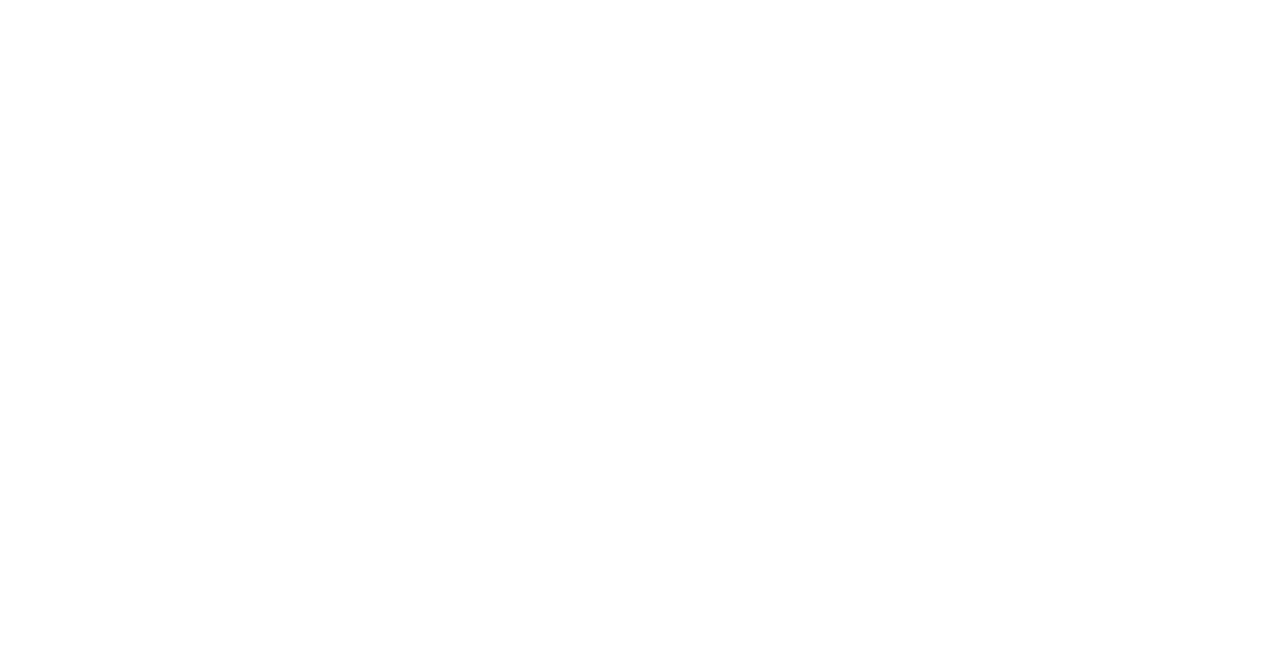
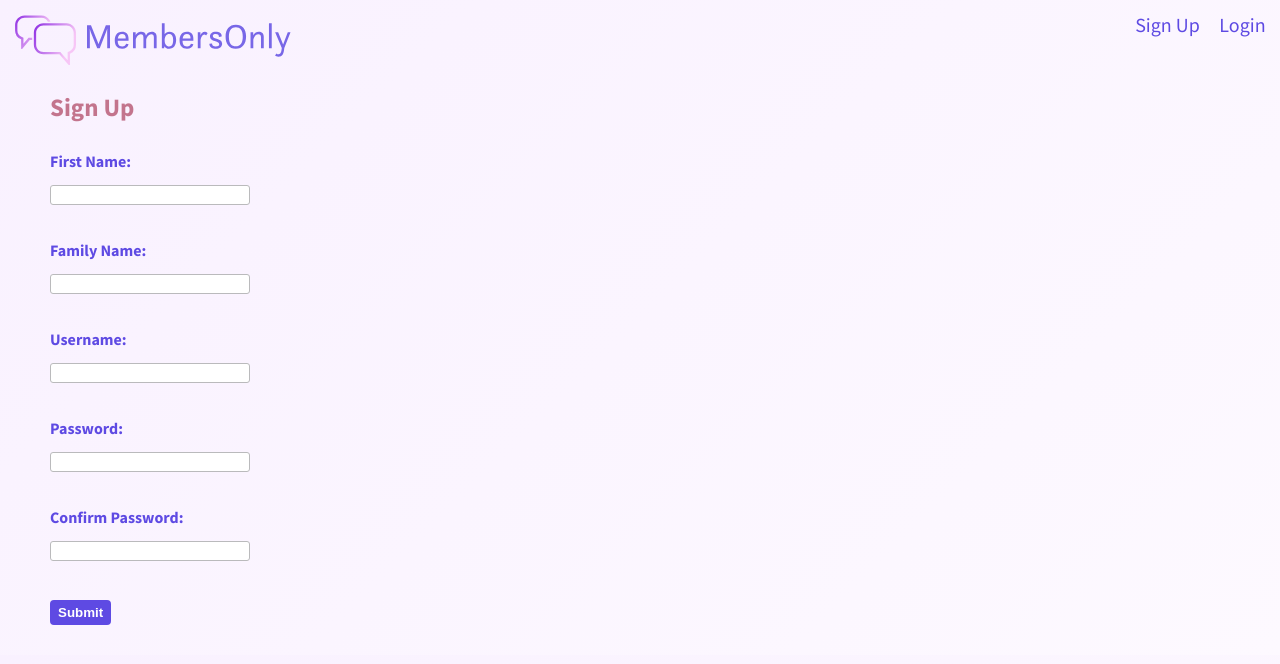
Before and after one commit to JaredHammond/members-only-react, a React (Create React App) app: page /signup in a window 1280 px wide. Before the commit this address had no page. Shown: the top 664 px of the page. Built offline with nearby package versions, Linux system fonts and the light colour scheme.

Commit message:
Added signup and login page mockups

```diff
--- a/public/style.css
+++ b/public/style.css
@@ -130,6 +130,10 @@
 
 /* My CSS */
 
+* {
+  box-sizing: border-box;
+}
+
 body {
   background: linear-gradient(135deg, #f9f1ff, #fdf9ff);
   font-family: "Source Sans Pro", sans-serif;
@@ -195,8 +199,11 @@
   outline-style: none;
   background-color: inherit;
   border: none;
-  margin: 15px 15px 0 0;
   flex: 1;
+  display: flex;
+  text-decoration: none;
+  justify-content: center;
+  align-items: center;
 }
 
 .nav-btn:hover {
@@ -205,6 +212,8 @@
 
 .login-area {
   display: flex;
+  justify-content: center;
+  align-items: center;
 }
 
 .text-input {
@@ -302,14 +311,15 @@
 }
 
 .new-message {
-  display: block;
+  display: flex;
+  justify-content: center;
+  align-items: center;
   text-decoration: none;
   text-align: center;
-  border: #5e4ae3 5px solid;
-  max-width: 520px;
+  border: #5E4AE3 5px solid;
+  max-width: 500px;
   height: 40px;
   margin: 20px auto;
-  padding-top: 10px;
   border-radius: 8px;
   font-weight: 700;
   font-size: 25px;
--- a/src/RouteSwitch.js
+++ b/src/RouteSwitch.jsx
@@ -1,6 +1,8 @@
 import { BrowserRouter , Routes, Route } from "react-router-dom";
-import App from "./App"
-import Profile from "./Profile"
+import App from "./views/App";
+import Profile from "./views/Profile";
+import SignUp from "./views/SignUp";
+import Login from "./views/Login";
 
 function RouteSwitch() {
     return (
@@ -8,6 +10,8 @@
             <Routes>
                 <Route path="/" element={<App />} />
                 <Route path="/profile" element={<Profile />} />
+                <Route path="/signup" element={<SignUp />} />
+                <Route path="/login" element={<Login />} />
             </Routes>
         </BrowserRouter>
     );
--- a/src/SignUp.js
+++ /dev/null
@@ -1,5 +0,0 @@
-const SignUp = () => {
-  return <main></main>;
-};
-
-export default SignUp;
--- a/src/components/Button.js
+++ b/src/components/Button.js
@@ -1,8 +1,8 @@
 const Button = (props) => {
-  const { onClick, text } = props;
+  const { onClick, text, type } = props;
 
   return (
-    <button onClick={onClick} className="btn small-btn">
+    <button onClick={onClick} className="btn small-btn" type={type || "button"}>
       {text}
     </button>
   );
--- a/src/components/Header.js
+++ b/src/components/Header.js
@@ -1,3 +1,5 @@
+import { Link } from "react-router-dom";
+
 const Header = (props) => {
   const { isLoggedIn } = props;
   let loginArea;
@@ -5,23 +7,15 @@
   if (isLoggedIn) {
     loginArea = (
       <>
-        <button className="nav-btn" type="submit">
-          Profile
-        </button>
-        <button className="nav-btn" type="submit">
-          Logout
-        </button>
+        <Link className="nav-btn" to="/profile">Profile</Link>
+        <Link className="nav-btn" to="/logout">Logout</Link>
       </>
     );
   } else {
     loginArea = (
       <>
-        <button className="nav-btn" type="submit">
-          Signup
-        </button>
-        <button className="nav-btn" type="submit">
-          Login
-        </button>
+        <Link className="nav-btn" to="/signup">Sign Up</Link>
+        <Link className="nav-btn" to="/login">Login</Link>
       </>
     );
   }
--- /dev/null
+++ b/src/components/NewMessage.jsx
@@ -0,0 +1,9 @@
+import { Link } from 'react-router-dom';
+
+const NewMessage = () => {
+    return (
+        <Link className="btn new-message" to={'/message/new'}>Compose New Message</Link>
+    )
+}
+
+export default NewMessage;
--- a/src/index.js
+++ b/src/index.js
@@ -1,11 +1,12 @@
 import React from "react";
-import ReactDOM from "react-dom";
+import { createRoot } from "react-dom/client";
 import "./index.css";
 import RouteSwitch from "./RouteSwitch";
 
-ReactDOM.render(
+const container = document.getElementById('root');
+const root = createRoot(container);
+root.render(
   <React.StrictMode>
     <RouteSwitch />
-  </React.StrictMode>,
-  document.getElementById("root")
+  </React.StrictMode>
 );
--- a/src/App.js
+++ b/src/views/App.jsx
@@ -1,5 +1,6 @@
-import Messages from "./components/Messages";
-import Header from "./components/Header";
+import Messages from "../components/Messages";
+import Header from "../components/Header";
+import NewMessage from "../components/NewMessage";
 
 const messages = [
   {
@@ -28,10 +29,17 @@
   },
 ];
 
+const isLoggedIn = true
+
 function App() {
   return (
     <div className="App">
-      <Header isLoggedIn={false} />
+      <Header isLoggedIn={isLoggedIn} />
+      <section className="card center">
+        <h1>Welcome to Members Only</h1>
+        <p>You can share a message, but only members get to see who sent it!</p>
+      </section>
+      {isLoggedIn && <NewMessage />}
       <Messages messages={messages} />
     </div>
   );
--- /dev/null
+++ b/src/views/Login.jsx
@@ -0,0 +1,33 @@
+import UserInput from "../components/UserInput";
+import Button from "../components/Button"
+import Header from "../components/Header";
+
+const Login = () => {
+  return (
+    <>
+    <Header isLoggedIn={false} />
+    <main>
+      <h1>Login</h1>
+
+      <form onSubmit={(e)=> e.preventDefault()}>
+        <UserInput
+          name="username"
+          label="Username:"
+          type="text"
+        />
+        <UserInput
+          name="password"
+          label="Password:"
+          type="password"
+        />
+        <Button
+          text="Login"
+          type="submit"
+        />
+      </form>
+    </main>
+    </>
+  );
+};
+
+export default Login;
--- /dev/null
+++ b/src/views/SignUp.jsx
@@ -0,0 +1,48 @@
+import UserInput from "../components/UserInput";
+import Button from "../components/Button"
+import Header from "../components/Header";
+
+const SignUp = () => {
+  return (
+    <>
+    <Header isLoggedIn={false} />
+    <main>
+      <h1>Sign Up</h1>
+
+      <form onSubmit={(e)=> e.preventDefault()}>
+        <UserInput
+          name="first_name"
+          label="First Name:"
+          type="text"
+        />
+        <UserInput
+          name="family_name"
+          label="Family Name:"
+          type="text"
+        />
+        <UserInput
+          name="username"
+          label="Username:"
+          type="text"
+        />
+        <UserInput
+          name="password"
+          label="Password:"
+          type="password"
+        />
+        <UserInput
+          name="passwordConfirm"
+          label="Confirm Password:"
+          type="password"
+        />
+        <Button
+          text="Submit"
+          type="submit"
+        />
+      </form>
+    </main>
+    </>
+  );
+};
+
+export default SignUp;
```
Also changed, not shown: src/views/Profile.jsx (renamed from src/Profile.js, +4 -4 lines).
